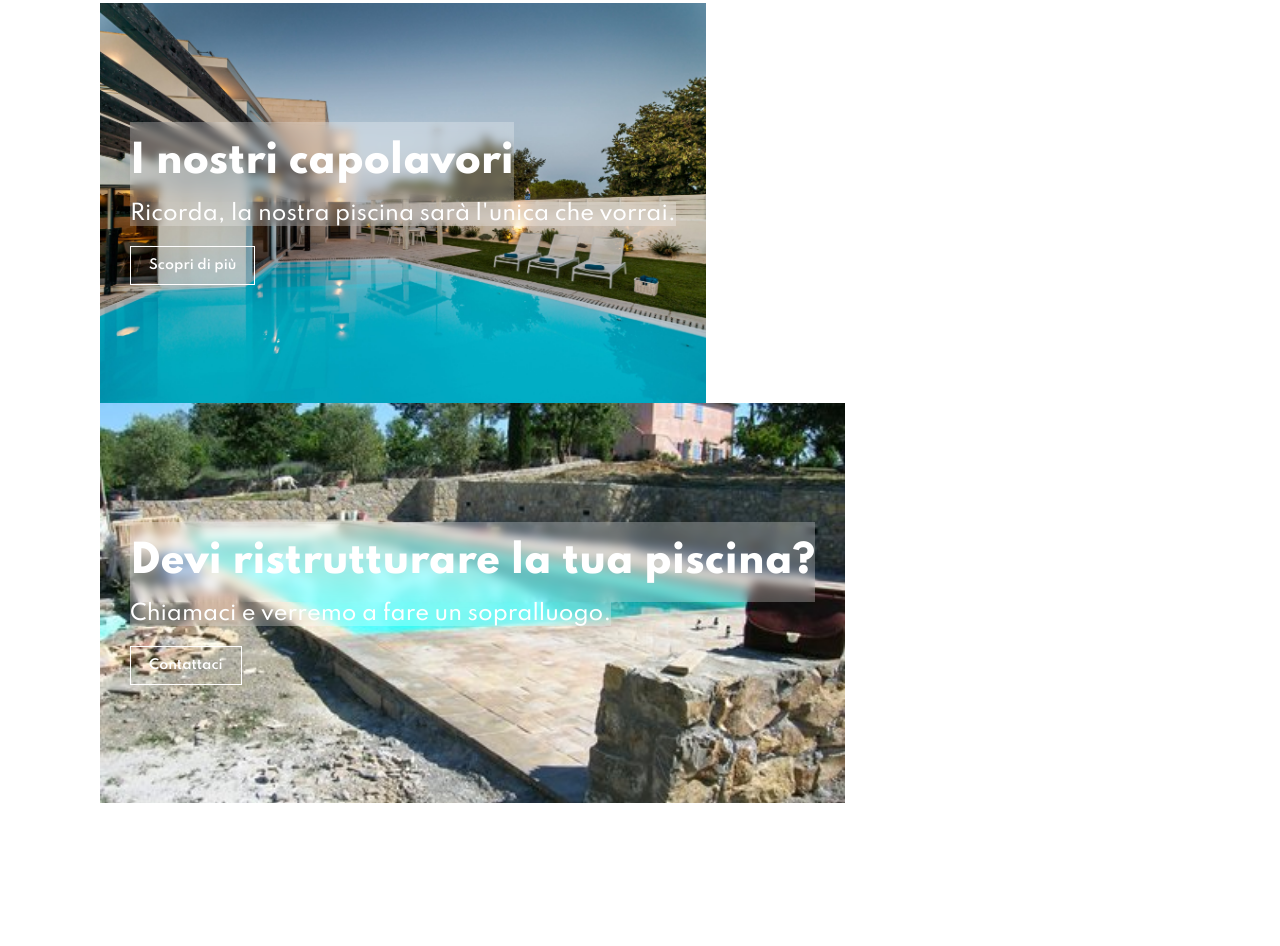
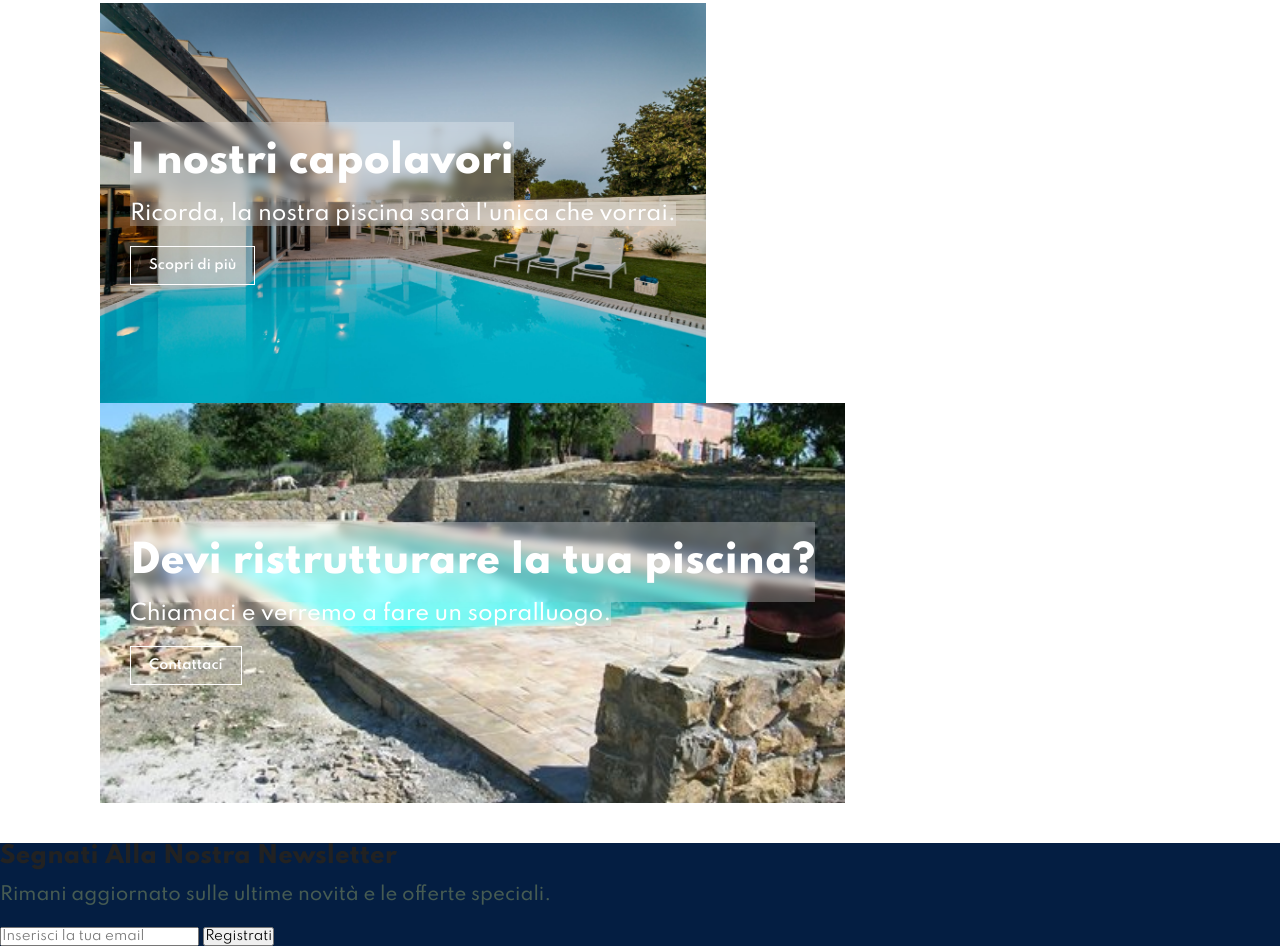
Before and after one commit to Luk826/pool-commerce_website, a plain HTML site: page index.html in a window 1280 px wide. Shown: the part 2969-3915 px from the top of the page. Before the commit the page ends 3812 px from the top, so only its background shows below. Drawn offline with nearby package versions, Linux system fonts and the light colour scheme.

Commit message:
newsletter banner

```diff
--- a/index.html
+++ b/index.html
@@ -177,6 +177,22 @@
       </div>
     </section>
 
+    <section id="newsletter">
+      <div class="newstext">
+        <h4>Segnati Alla Nostra Newsletter</h4>
+        <p>
+          Rimani aggiornato sulle ultime novità e le
+          <span>offerte speciali.</span>
+        </p>
+
+        <div class="form">
+          <input type="text" placeholder="Inserisci la tua email">
+          <button>Registrati</button>
+        </div>
+
+      </div>
+    </section>
+
     <script src="script.js"></script>
     <script
       type="module"
--- a/style.css
+++ b/style.css
@@ -357,7 +357,7 @@ body {
   backdrop-filter: blur(5px);
 }
 
-#sm-banner span{
+#sm-banner span {
   color: #fff;
   font-size: 21px;
   font-weight: 500;
@@ -365,7 +365,17 @@ body {
   backdrop-filter: blur(5px);
 }
 
-#sm-banner .banner-box:hover button{
+#sm-banner .banner-box:hover button {
   background: #088178;
   border: 1px solid #088178;
 }
+
+#newsletter {
+  display: flex;
+  justify-content: space-between;
+  flex-wrap: wrap;
+  align-items: center;
+  background-repeat: no-repeat;
+  background-position: 20% 30%;
+  background-color: #041e42;
+}
```
